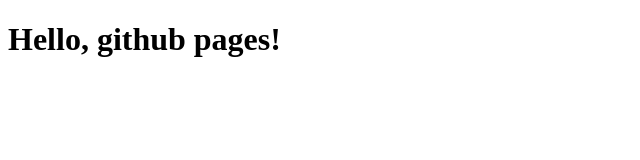
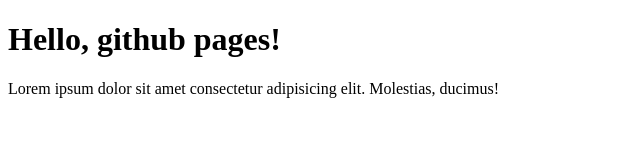
Before and after one commit to indriindri/indri.github.io, a plain HTML site: page index.html in a window 1280 px wide. Shown: the whole page, without its empty margins (0-640 px from the left). Drawn offline with Linux system fonts and the light colour scheme.

Commit message:
tambah keterangan

```diff
--- a/index.html
+++ b/index.html
@@ -10,5 +10,6 @@
     <h1>
         Hello, github pages!
     </h1>
+    <p>Lorem ipsum dolor sit amet consectetur adipisicing elit. Molestias, ducimus!</p>
 </body>
 </html>
```
